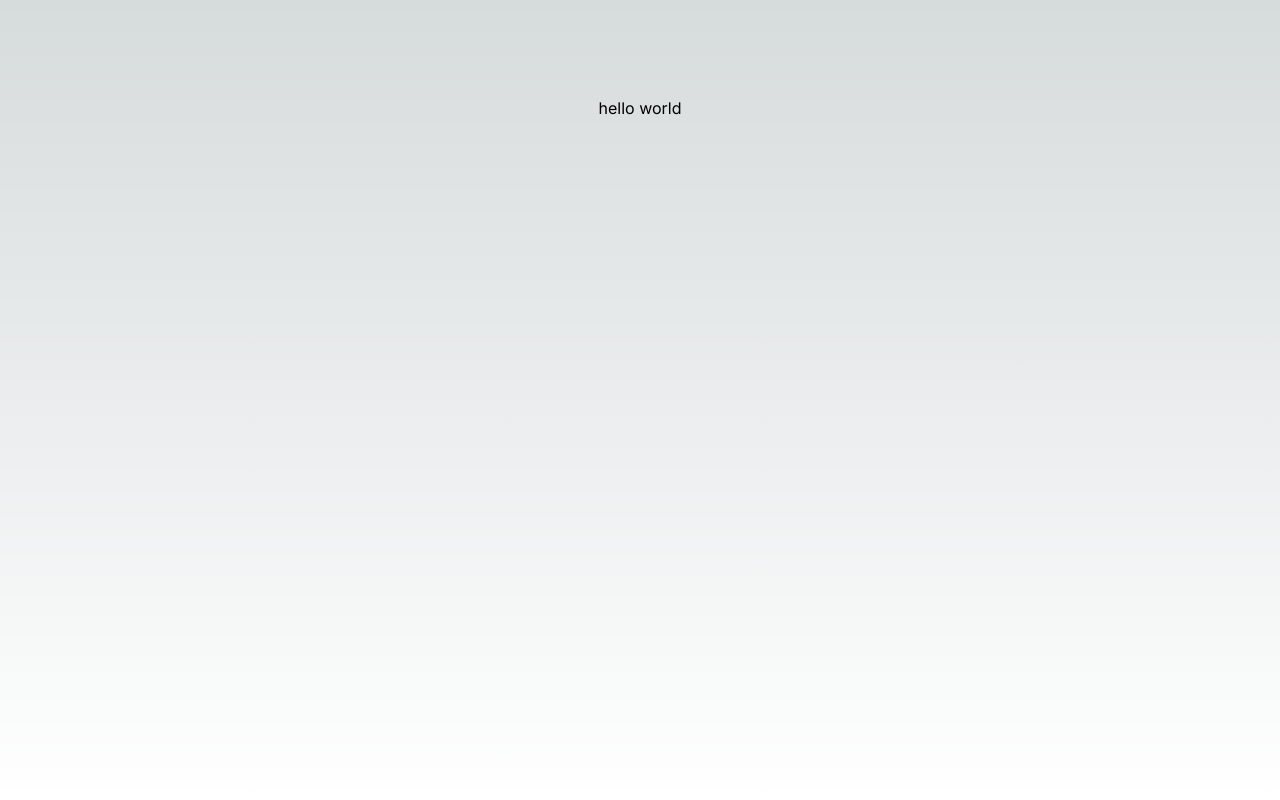
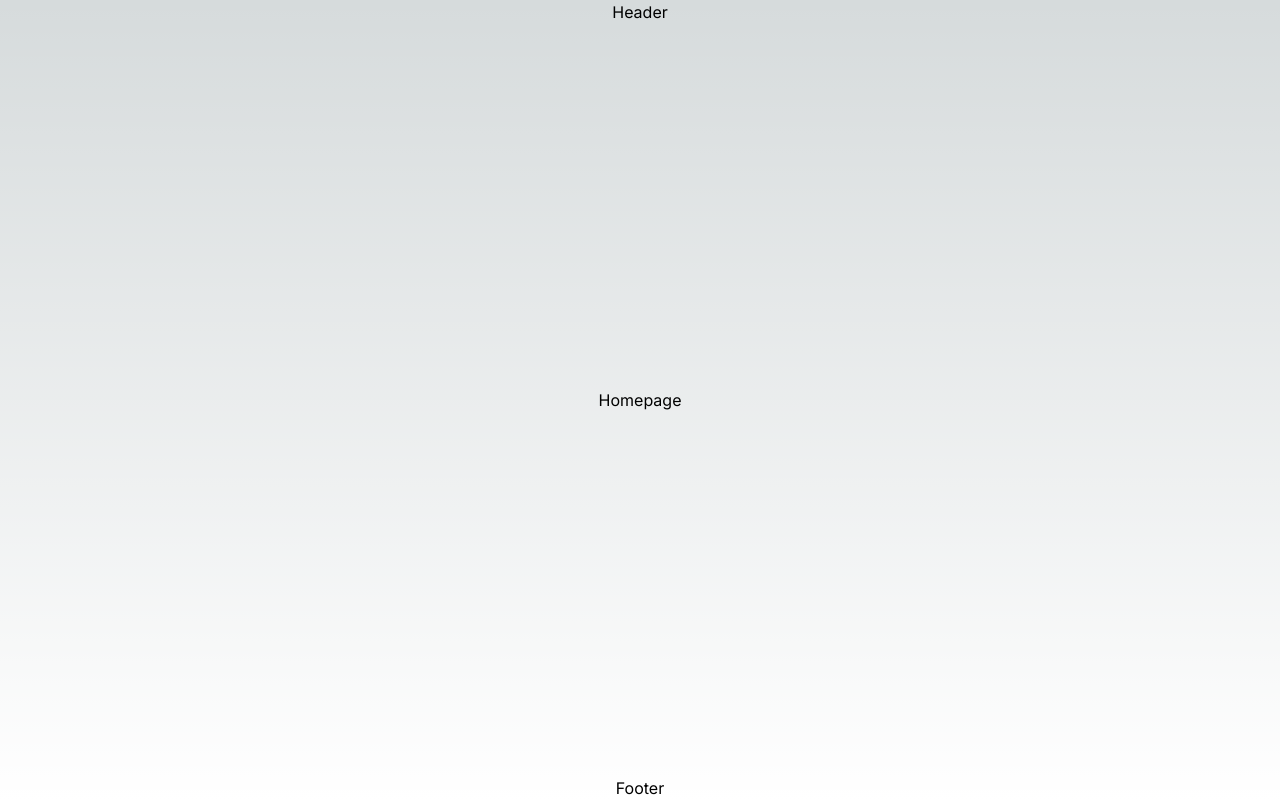
Before and after one commit to chetankush/radhe_collection, a Next.js app: page / in a window 1280 px wide. Built offline with nearby package versions, Linux system fonts and the light colour scheme.

Commit message:
added routing

```diff
--- a/src/app/page.tsx
+++ b/src/app/page.tsx
@@ -1,9 +1,15 @@
 import Image from "next/image";
+import Link from 'next/link';
+import Header from '../components/Header';  // Assuming Header is exported from this path
+import HomePage from '../components/HomePage';  // Assuming HomePage is exported from this path
+import Footer from '../components/Footer';  // Assuming Footer is exported from this path
 
 export default function Home() {
   return (
-    <main className="flex min-h-screen flex-col items-center justify-between p-24">
-    hello world
+    <main className="flex min-h-screen flex-col items-center justify-between ">
+      <Header/>
+      <HomePage/>
+      <Footer/>
     </main>
   );
 }
--- /dev/null
+++ b/src/components/Footer.tsx
@@ -0,0 +1,11 @@
+import React from 'react'
+
+const Footer = () => {
+  return (
+    <div>
+      Footer
+    </div>
+  )
+}
+
+export default Footer
--- /dev/null
+++ b/src/components/Header.tsx
@@ -0,0 +1,11 @@
+import React from 'react'
+
+const Header = () => {
+  return (
+    <div>
+      Header
+    </div>
+  )
+}
+
+export default Header
--- /dev/null
+++ b/src/components/HomePage.tsx
@@ -0,0 +1,11 @@
+import React from 'react'
+
+const HomePage = () => {
+  return (
+    <div>
+      Homepage
+    </div>
+  )
+}
+
+export default HomePage
```
Also changed, not shown: package.json (+5 -4 lines), 1 other file (tests, documents, lock files or other folders).
